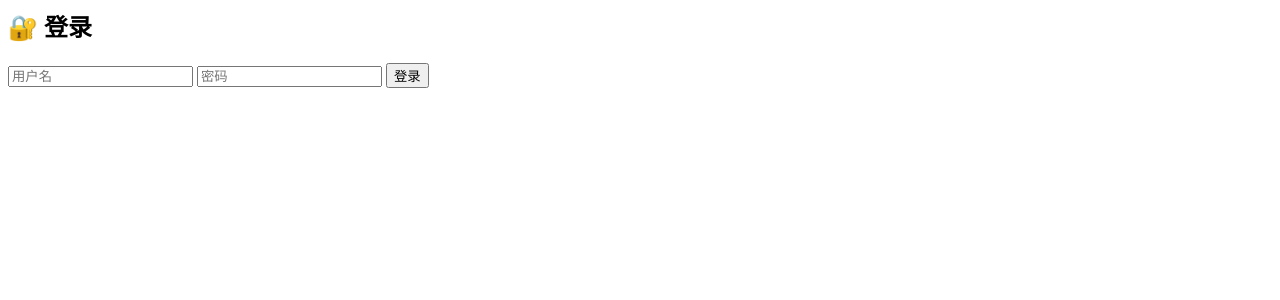
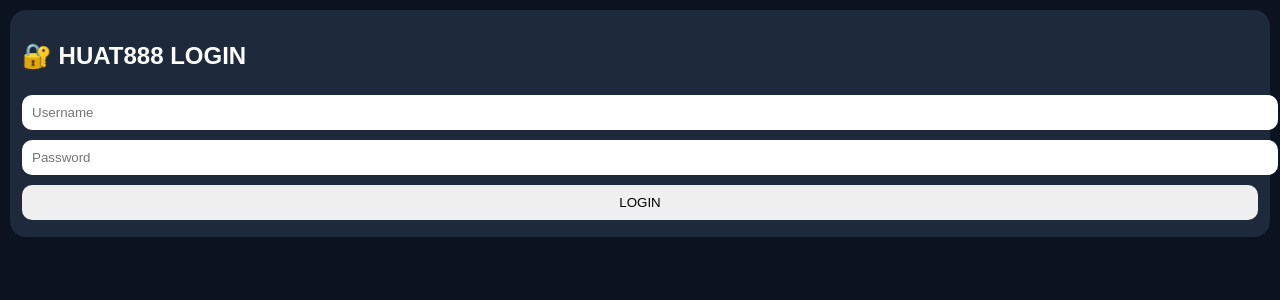
Before and after one commit to cyi072907-cpu/finance-systemi, a Flask app: page / in a window 1280 px wide. Shown: the top 300 px of the page. Run offline with Flask 3, Linux system fonts and the light colour scheme.

Commit message:
更新 login.html

```diff
--- a/templates/login.html
+++ b/templates/login.html
@@ -1,9 +1,21 @@
-<div class="card">
-<h2>🔐 登录</h2>
+<!DOCTYPE html>
+<html>
+<head>
+<title>Huat888 Login</title>
+<link rel="stylesheet" href="/static/style.css">
+</head>
+<body class="bg">
+
+<div class="card center">
+<h2>🔐 HUAT888 LOGIN</h2>
 
 <form method="POST">
-<input name="username" placeholder="用户名">
-<input name="password" type="password" placeholder="密码">
-<button>登录</button>
+<input name="username" placeholder="Username">
+<input name="password" type="password" placeholder="Password">
+<button>LOGIN</button>
 </form>
+
 </div>
+
+</body>
+</html>
```
